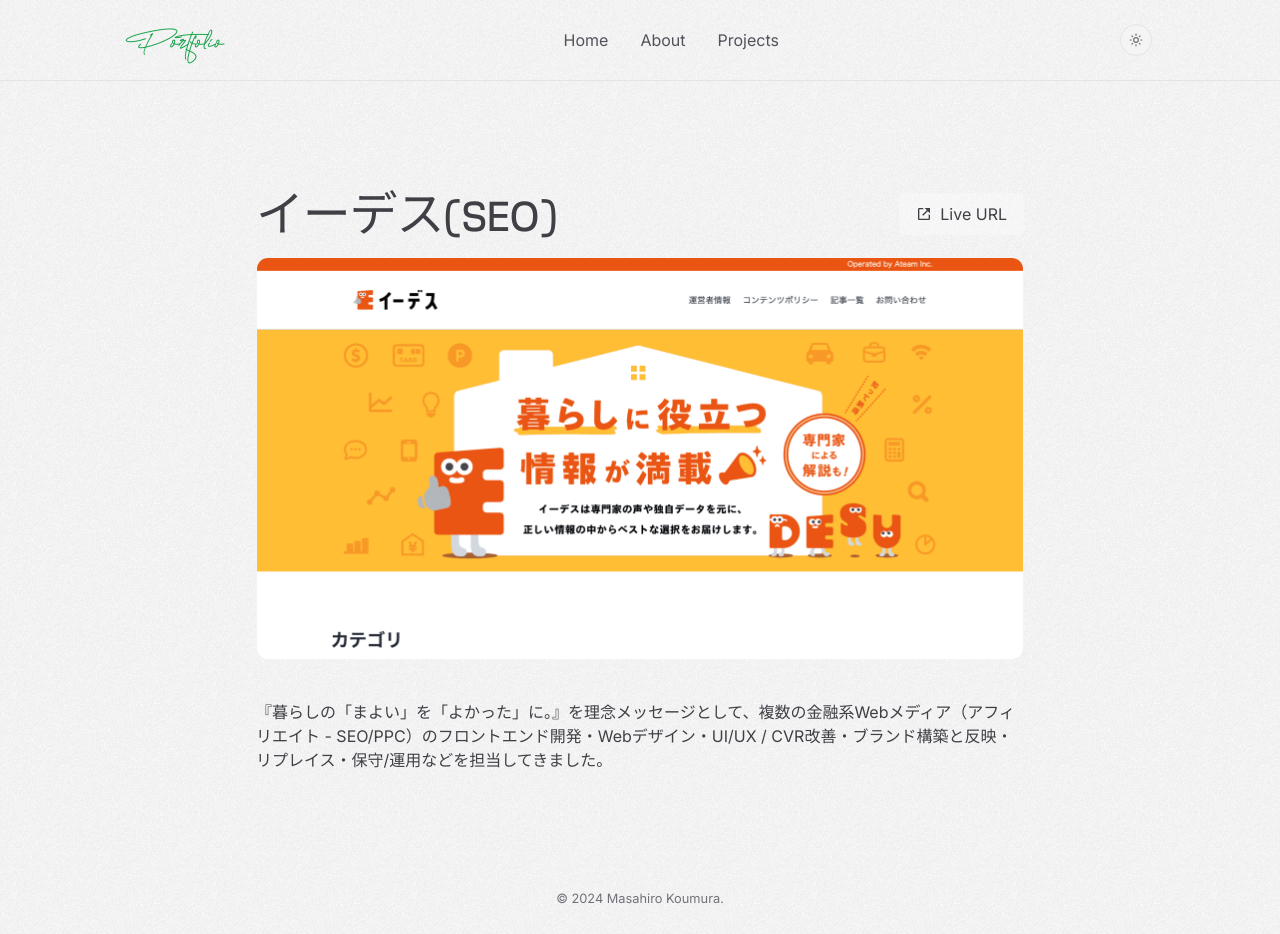
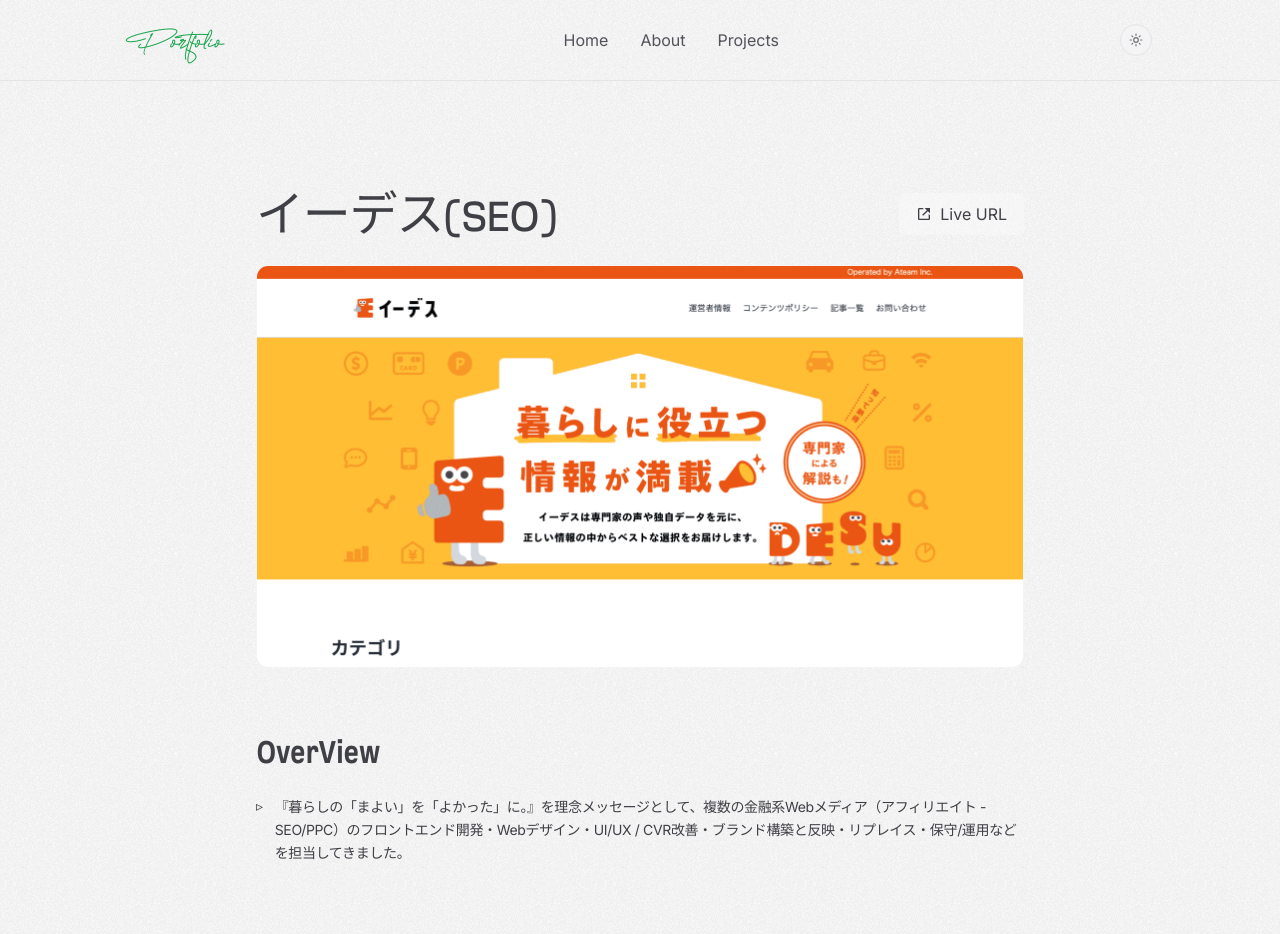
Before and after one commit to masaki632d/new-portfolio-app, a Next.js app: page /projects/edesu in a window 1280 px wide. Shown: the top 934 px of the page. Built offline with nearby package versions, Linux system fonts and the light colour scheme.

Commit message:
fix: project text

```diff
--- a/src/app/projects/[project]/constants/data.ts
+++ b/src/app/projects/[project]/constants/data.ts
@@ -1,55 +1,138 @@
+export const SECTION_TITLES = {
+  OVERVIEW: 'OverView',
+  TECHNOLOGY: 'Technology',
+  MAIN_PROBLEM: 'Main Problem',
+  PROJECT: 'Project',
+  KEY_EXPERIENCE: 'Key Experience',
+} as const
+
 export const projectsData = [
   {
     id: 1,
     title: 'イーデス(SEO)',
     slug: 'edesu',
     image: '/projects/edesu.png',
-    text: '『暮らしの「まよい」を「よかった」に。』を理念メッセージとして、複数の金融系Webメディア（アフィリエイト - SEO/PPC）のフロントエンド開発・Webデザイン・UI/UX / CVR改善・ブランド構築と反映・リプレイス・保守/運用などを担当してきました。',
+    name: 'Ateam-LifeDesign',
     projectUrl: 'https://www.a-tm.co.jp/top/',
+    overviewText: [
+      '『暮らしの「まよい」を「よかった」に。』を理念メッセージとして、複数の金融系Webメディア（アフィリエイト - SEO/PPC）のフロントエンド開発・Webデザイン・UI/UX / CVR改善・ブランド構築と反映・リプレイス・保守/運用などを担当してきました。',
+    ],
+    technologyText: ['xxx'],
+    mainProblemText: ['xxx'],
+    projectText: ['xxx'],
+    keyExperienceText: ['xxx'],
   },
   {
     id: 2,
     title: 'ナビナビキャッシング(SEO)',
     slug: 'navinavi-seo',
     image: '/projects/navinavi_seo.png',
-    text: '「将来のお金の不安を解消するための金融知識・情報を提供する」をメッセージとしたナビナビブランド内の、キャッシング比較・情報メディア（SEOアフィリエイト）。',
     name: 'Ateam-LifeDesign',
     projectUrl: 'https://a-cashing.com/',
+    overviewText: [
+      '「将来のお金の不安を解消するための金融知識・情報を提供する」をメッセージとしたナビナビブランド内の、キャッシング比較・情報メディア（SEOアフィリエイト）。',
+    ],
+    technologyText: ['xxx'],
+    mainProblemText: ['xxx'],
+    projectText: ['xxx'],
+    keyExperienceText: ['xxx'],
   },
   {
     id: 3,
     title: 'ナビナビキャッシング(PPC)',
     slug: 'navinavi-ppc',
     image: '/projects/navinavi_ppc.png',
-    text: '「将来のお金の不安を解消するための金融知識・情報を提供する」をメッセージとしたナビナビブランド内の、キャッシング比較サイト（PPCアフィリエイト）。',
     name: 'Ateam-LifeDesign',
     projectUrl: 'https://a-cashing.com/cardloan/pc/aypl0001/y_listing/top/',
+    overviewText: [
+      '「将来のお金の不安を解消するための金融知識・情報を提供する」をメッセージとしたナビナビブランド内の、キャッシング比較サイト（PPCアフィリエイト）。',
+    ],
+    technologyText: ['xxx'],
+    mainProblemText: ['xxx'],
+    projectText: ['xxx'],
+    keyExperienceText: ['xxx'],
   },
   {
     id: 4,
     title: 'お金借りる？(SEO)',
     slug: 'karireru',
     image: '/projects/okane_kariru.png',
-    text: '消費者金融の利用者からの口コミ・審査データを元に、最適な商品を探せるカードローン比較メディア（SEOアフィリエイト）。',
     name: 'W-ENDLESS',
     projectUrl: 'https://www.karireru.com/',
+    overviewText: [
+      '消費者金融の利用者からの口コミ・審査データを元に、最適な商品を探せるカードローン比較メディア（SEOアフィリエイト）。',
+    ],
+    technologyText: ['xxx'],
+    mainProblemText: ['xxx'],
+    projectText: ['xxx'],
+    keyExperienceText: ['xxx'],
   },
   {
     id: 5,
     title: 'JRおでかけネット',
     slug: 'odekake-net',
     image: '/projects/odekake_net.png',
-    text: '北陸・近畿・中国地方の大部分を営業エリアとする旅客鉄道会社「JR西日本」が運営する観光情報サイト。',
     name: 'Root-Sea',
     projectUrl: 'https://www.jr-odekake.net/',
+    overviewText: [
+      'Root-Sea社が運営していた、旅客鉄道会社の観光情報サイトの「JRおでかけネット」。<br/>北陸・近畿・中国地方の大部分を営業エリアとするJR西日本の、それぞれの地域の観光情報や列車時間などの情報を提供するポータルサイト。',
+      'Web事業部 の Webデザイナー として所属。<br/>PV数の獲得・改善 を目的とし、毎月のキャンペーン施策を元に、新規コンテンツ制作、Webサイト制作・保守運用（デザインからコーディングまで）、メルマガ制作 などを一貫して担当しました。<br/>また、クライアント案件として、新規のWebサイト制作なども担当。',
+    ],
+    technologyText: [
+      'Wordpress / jQuery / Git / Gulp / HTML / CSS / Sass / JavaScript',
+      'Photoshop / Illustrator',
+    ],
+    mainProblemText: [
+      'ポータルサイトのPV数の獲得・改善',
+      '新規クライアントの利益向上を目的とした新規Webサイト制作',
+    ],
+    projectText: [
+      'キャンペーン施策に基づく、新規コンテンツ制作',
+      'レギュレーションに沿った大手鉄道会社のポータルサイト制作・更新業務',
+      'メルマガ運用',
+      '新規クライアントのWebサイト制作',
+    ],
+    keyExperienceText: [
+      '大手クライアント特有のデザイン・コーディングルールを考慮しながらの、大規模サイトの改修・新規コンテンツ制作',
+      '制作会社の中でのルールや仕組み化',
+      'ユーザー目線に沿った情報の本質が伝わりやすいコンテンツ制作',
+      '新規クライアントのWebサイト制作',
+      'Gulp などのタスクランナーによるコーディングの仕組み化・自動化・効率化',
+      'コンポーネント思考によるUIパーツの管理方法',
+    ],
   },
   {
     id: 6,
     title: '医療ワーカー',
     slug: 'iryo-worker',
     image: '/projects/iryo_worker.png',
-    text: '看護師・准看護師・助産師・保健師などを取り扱っている、「医療・看護職」を専門とした求人・転職サイト。',
     name: 'Media-Made',
     projectUrl: 'http://iryouworker.com/',
+    overviewText: [
+      'Media-Made社が運営していた、「医療・看護職」を専門とした求人・転職サイト。<br/>求職者 と 求人企業 をマッチングさせるためのオンラインプラットフォームであり、看護師・准看護師・助産師・保健師など をメインに取り扱う（※現在は「看護師ワーカー」に名称変更されている様子）。',
+      'Web事業部 の Webデザイナー として所属。<br/>営業や求職者からの要望を元に、サイト改善施策をディレクターやプログラマーと打ち合わせし、CVR改善の目的で施策の遂行（デザインからコーディングまで）を一貫して担当しました。<br/>また、施策によってはディレクターとして社内ディレクションを担当。',
+    ],
+    technologyText: [
+      'Wordpress / CakePHP / jQuery /  HTML / CSS / Sass / JavaScript / Git / Subversion',
+      'Photoshop / Illustrator / Fireworks',
+    ],
+    mainProblemText: [
+      'サイトのCVR改善',
+      'UXの向上',
+      '自社コーポレートサイトの制作',
+    ],
+    projectText: [
+      '課題の改善を目的として、サイトの改善施策（ページ内の動線改善、見辛いコンテンツのUI/UX改善 や 画像の最適化など）を担当。',
+      '自社の社員採用を目的とした採用サイトを、Wordpressで一貫して制作（※現在はサイト閉鎖）。',
+      'その他、サイトの保守・運用業務など',
+    ],
+    keyExperienceText: [
+      '社会人・Webデザイナーとしての基礎',
+      'ざまざまな役割の経験（デザイナー・コーダー・社内ディレクション）',
+      'ユーザー（求職者・営業職）にとって使いやすいサイトにするための、制作ノウハウ',
+      '成果や効率性 を重視したコンテンツ・デザイン制作',
+      'Gitによる複数人でのチーム開発',
+      '医療系サービス特有のドメイン知識 の獲得',
+    ],
   },
 ]
--- a/src/app/projects/[project]/page.tsx
+++ b/src/app/projects/[project]/page.tsx
@@ -1,3 +1,4 @@
+import parse from 'html-react-parser'
 import Image from 'next/image'
 import Link from 'next/link'
 import { notFound } from 'next/navigation'
@@ -7,39 +8,45 @@
 import { SectionTitle } from '@components/shared/SectionTitle'
 import { Slide } from '@components/shared/Slide'
 
-import { projectsData } from './constants/data'
+import { SECTION_TITLES, projectsData } from './constants/data'
+import { ProjectDataProps } from './type'
 
-type ProjectData = {
-  id: number
-  title: string
-  slug: string
-  image: string
-  text: string
-  projectUrl: string
-}
-
-const getProjectDataBySlug = (slug: string): ProjectData | undefined => {
+const getProjectDataBySlug = (slug: string): ProjectDataProps | undefined => {
   return projectsData.find((project) => project.slug === slug)
 }
 
 const ProjectPage = ({ params }: { params: { project: string } }) => {
-  const { project } = params
-  const projectData = getProjectDataBySlug(project)
+  const projectData = getProjectDataBySlug(params.project)
 
   if (!projectData) {
     notFound()
   }
 
-  const { id, title, text, projectUrl, image } = projectData
+  const {
+    title,
+    projectUrl,
+    image,
+    overviewText,
+    technologyText,
+    mainProblemText,
+    projectText,
+    keyExperienceText,
+  } = projectData
+
+  const sections = [
+    { title: SECTION_TITLES.OVERVIEW, content: overviewText },
+    { title: SECTION_TITLES.TECHNOLOGY, content: technologyText },
+    { title: SECTION_TITLES.MAIN_PROBLEM, content: mainProblemText },
+    { title: SECTION_TITLES.PROJECT, content: projectText },
+    { title: SECTION_TITLES.KEY_EXPERIENCE, content: keyExperienceText },
+  ]
 
   return (
     <Main dataLayout="ProjectDetailPage">
-      <Slide>
-        <div key={id} className="mx-auto max-w-3xl">
-          <div className="mb-4 flex flex-wrap items-start justify-between">
+      <section className="mx-auto max-w-3xl space-y-16">
+        <Slide className="space-y-6">
+          <div className="flex flex-wrap items-start justify-between">
             <SectionTitle type="h1">{title}</SectionTitle>
-
-            <div className="flex items-center gap-x-2">
             <Link
               className="flex items-center gap-x-2 rounded-md border border-transparent bg-secondary-bg px-4 py-2 text-zinc-700 duration-200 dark:bg-primary-bg dark:text-white"
               href={projectUrl}
@@ -50,8 +57,6 @@
               {projectUrl ? 'Live URL' : 'Coming Soon'}
             </Link>
           </div>
-          </div>
-
           <div className="relative h-40 w-full pt-[52.5%]">
             <Image
               className="rounded-xl border border-zinc-100 object-cover dark:border-zinc-800"
@@ -61,10 +66,26 @@
               priority
             />
           </div>
+        </Slide>
 
-          <p className="mt-10">{text}</p>
+        <Slide className="space-y-16">
+          {sections.map(({ title, content }, index) => (
+            <div key={index} className="space-y-6">
+              <SectionTitle type="h2">{title}</SectionTitle>
+              <ul className="space-y-4">
+                {content.map((text, id) => (
+                  <li
+                    key={id}
+                    className="flex text-sm tracking-tight before:mr-3 before:block before:content-['▹']"
+                  >
+                    <p className="leading-relaxed">{parse(text)}</p>
+                  </li>
+                ))}
+              </ul>
             </div>
+          ))}
         </Slide>
+      </section>
     </Main>
   )
 }
--- a/src/components/About/Usage/constants/data.ts
+++ b/src/components/About/Usage/constants/data.ts
@@ -9,8 +9,12 @@
   { text: 'Emotion' },
   { text: 'Sass' },
   { text: 'Storybook' },
+  { text: 'VRT (UI Test)' },
   { text: 'Jest' },
   { text: 'Figma' },
   { text: 'Illustrator' },
   { text: 'Photoshop' },
+  { text: 'LPO' },
+  { text: 'CRO' },
+  { text: 'SEO' },
 ]
```
Also changed, not shown: src/app/projects/[project]/type.d.ts (added, +14 -0 lines). Lines whose indentation alone changed are shown as unchanged.
